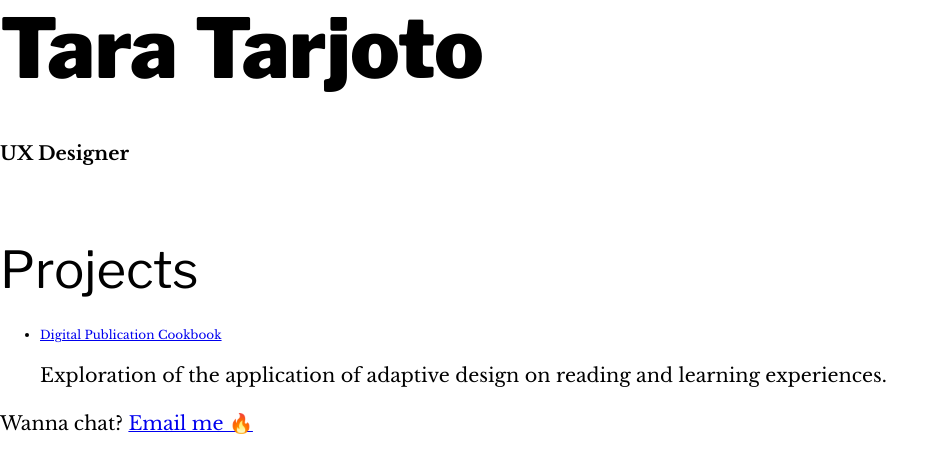
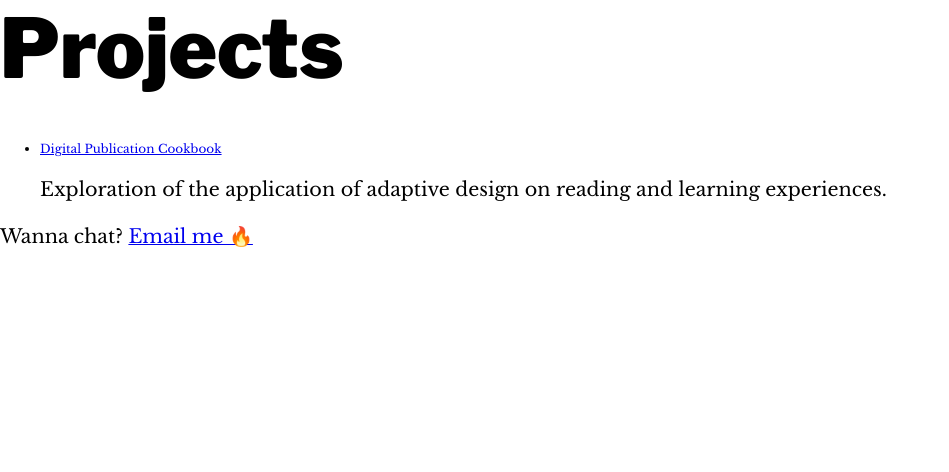
Before and after one commit to ttarjoto/ttarjoto.github.io, a plain HTML site: page index.html in a window 1280 px wide. Shown: the whole page, without its empty margins (0-949 px from the left). Drawn offline with nearby package versions, Linux system fonts and the light colour scheme.

Commit message:
Cleaning up temp index

```diff
--- a/index.html
+++ b/index.html
@@ -10,12 +10,7 @@
   <link rel="stylesheet" href="css/base.css">
 
 <body>
-  <header>
-    <h1>Tara Tarjoto</h1>
-    <span class="subtitle bold">UX Designer</span>
-  </header>
-
-  <h2>Projects</h2>
+  <h1>Projects</h1>
   <ul>
     <li>
       <a href="projects/adaptive-digital-publication.html">Digital Publication Cookbook</a>
```
